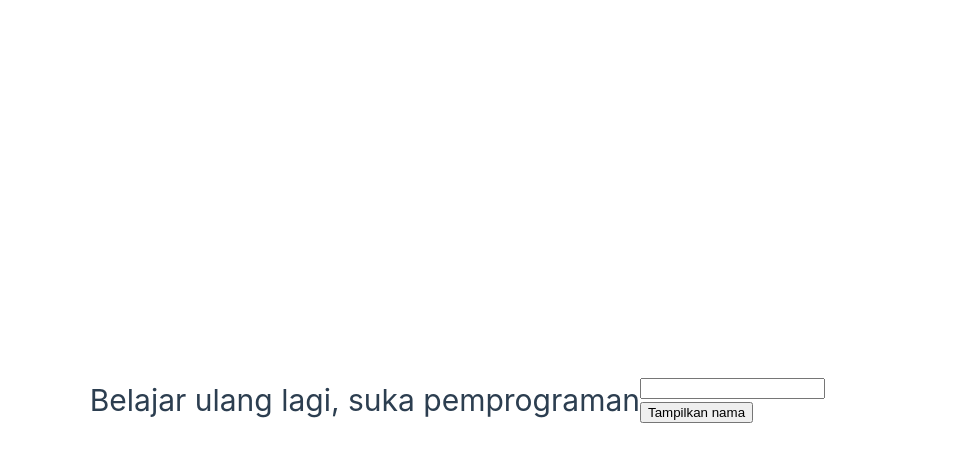
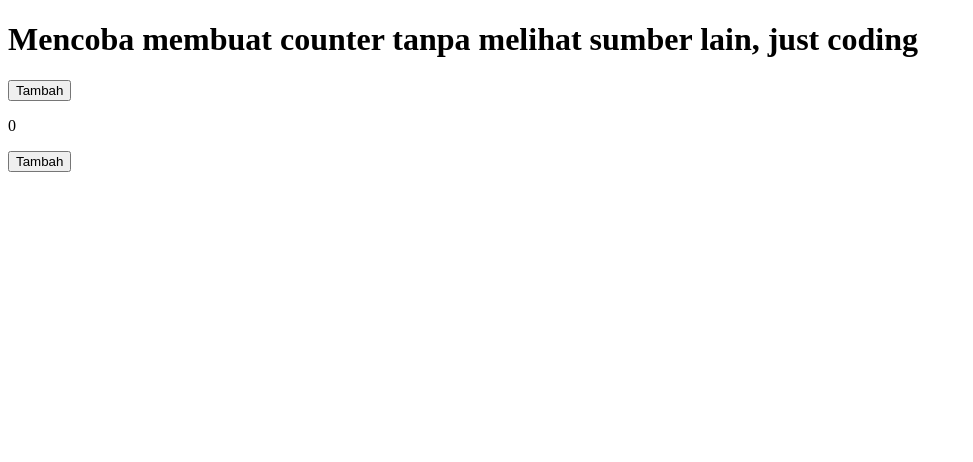
Before and after one commit to ikuratugas/vuehabitfun, a Vue app: page / in a window 1280 px wide. Shown: the top 462 px of the page, without its empty margins (0-973 px from the left). Built offline with nearby package versions, Linux system fonts and the light colour scheme.

Commit message:
membuat counter tanpa melihat sumber lain apapun, just code

```diff
--- a/src/App.vue
+++ b/src/App.vue
@@ -1,29 +1,22 @@
 <script setup>
 import { ref } from 'vue';
-  const inputNama = ref("")
 
-  const tampilkan = ref(false)
+  const nilai = ref(0);
 
-  function tampil(){
-    tampilkan.value = true
 
-    setTimeout(function(){
-      tampilkan.value = false
-    }, 3000)
+  function tambah(){
+    nilai.value+=1
+  }
 
+  function kurang(){
+    nilai.value-=1
   }
 </script>
-
 <template>
-  <h1>Belajar ulang lagi, suka pemprograman</h1>
   <main>
-    <input v-model="inputNama" type="text" name="" id="">
-    <br>
-    <button @click="tampil">Tampilkan nama</button>
-
-    <h2 v-if="tampilkan">
-      Hai, {{ inputNama  }}👋
-    </h2>
-
+    <h1>Mencoba membuat counter tanpa melihat sumber lain, just coding</h1>
+    <button @click="tambah"> Tambah </button>
+    <p>{{ nilai }}</p>
+    <button @click="kurang"> Tambah </button>
   </main>
 </template>
--- a/src/main.js
+++ b/src/main.js
@@ -1,5 +1,3 @@
-import './assets/main.css'
-
 import { createApp } from 'vue'
 import App from './App.vue'
 
```
